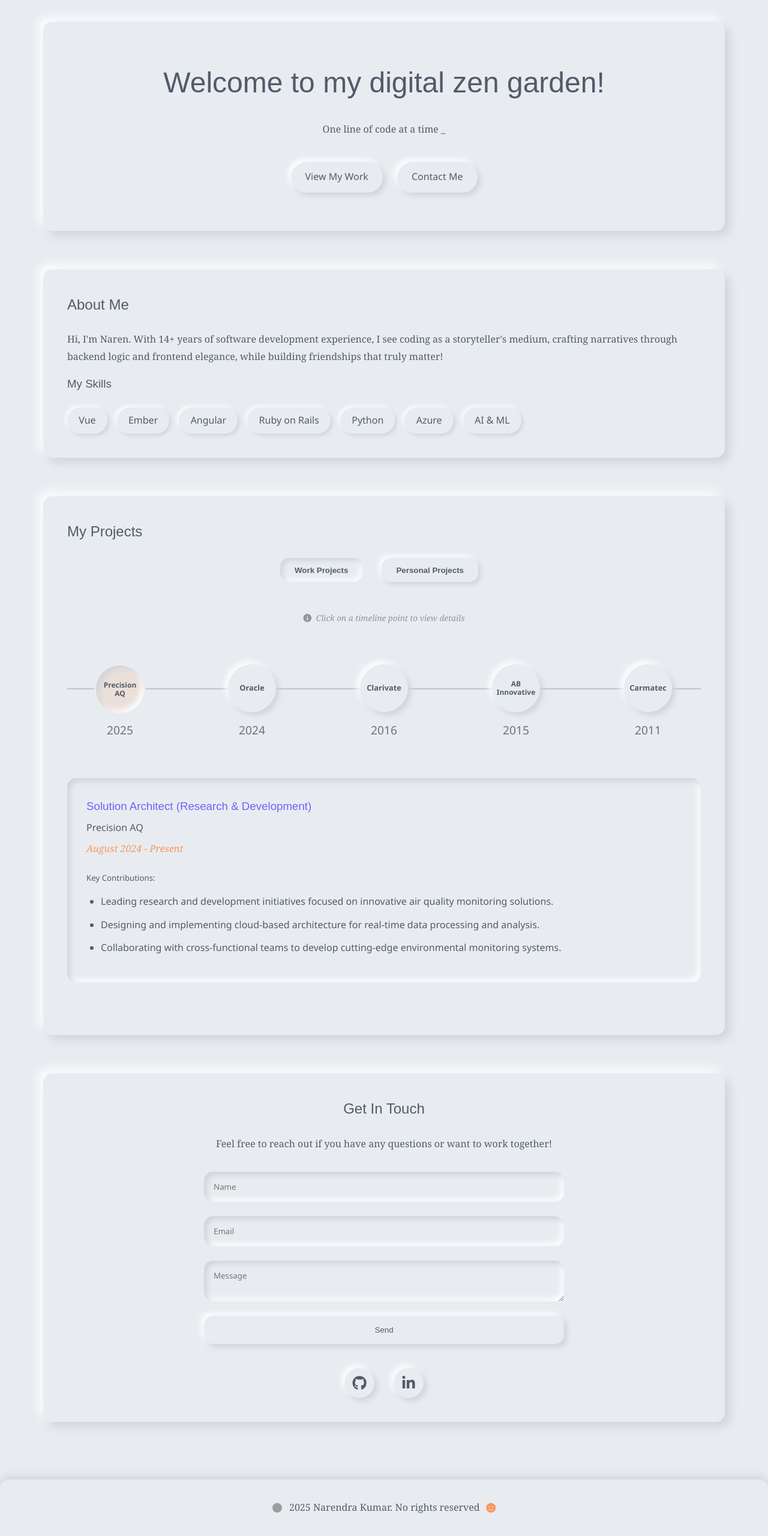
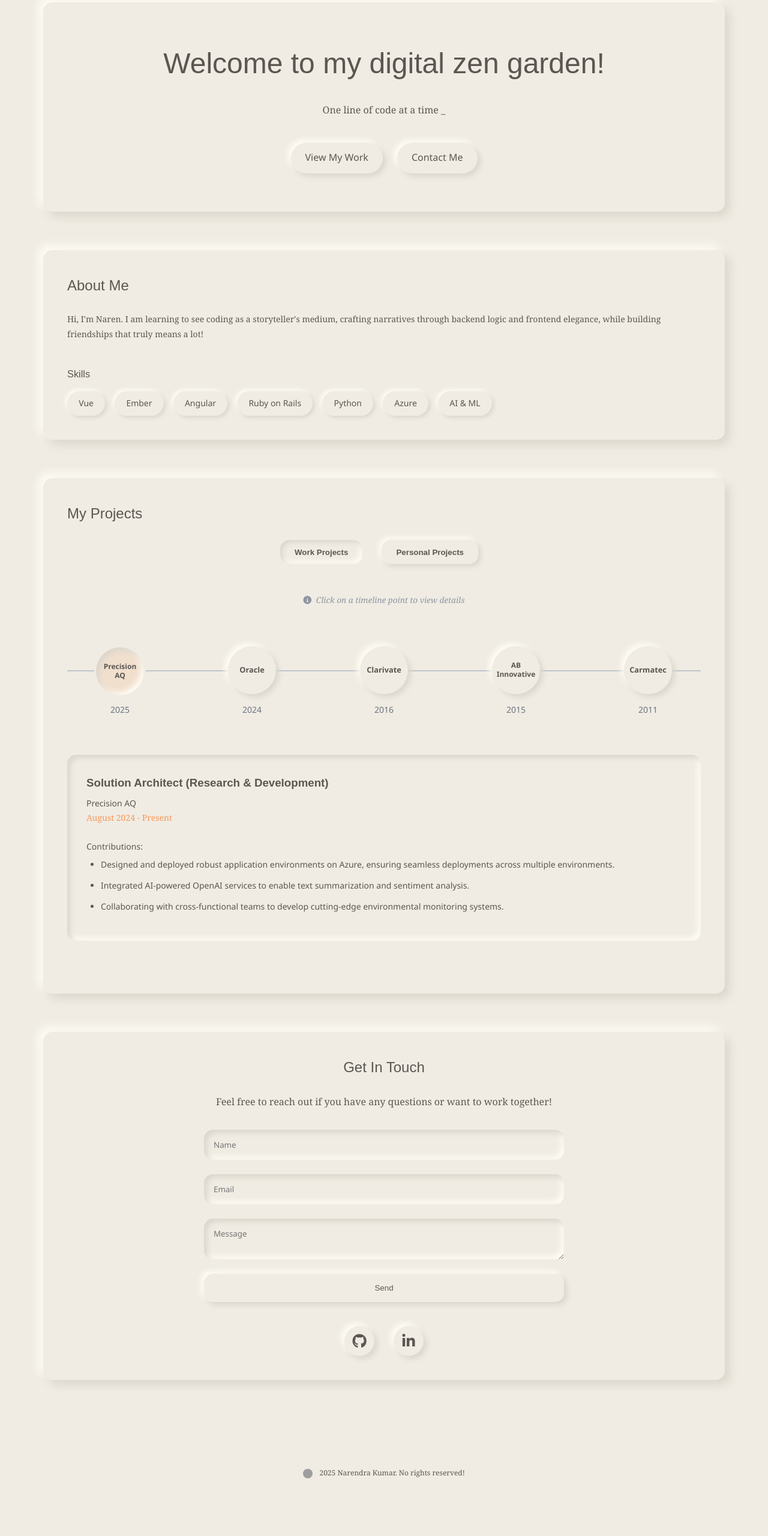
Before and after one commit to dhyan/personal_website, a plain HTML site: page index.html in a window 1280 px wide. Shown: the part 188-2748 px from the top of the page at 60% size. After the commit the page ends 2685 px from the top, so only its background shows below. Drawn offline with Linux system fonts and the light colour scheme; grey boxes are pictures that could not be loaded.

Commit message:
update styles and content

```diff
--- a/assets/styles/style.css
+++ b/assets/styles/style.css
@@ -9,10 +9,10 @@
     --primary-color: #6c63ff;
     --primary-color-rgb: 108, 99, 255;
     --secondary-color: #8e87fa;
-    --background-color: #e8ecf0;
-    --text-color: #515b6a;
-    --shadow-dark: #d0d4d9;
-    --shadow-light: #fcfeff;
+    --background-color: #f0ece3;
+    --text-color: #5a5651;
+    --shadow-dark: #dbd6cc;
+    --shadow-light: #fffdf5;
     --border-radius: 15px;
     --hover-color: #f8965a;
     --hover-color-rgb: 248, 150, 90;
@@ -26,7 +26,7 @@ body {
     color: var(--text-color);
     background-color: var(--background-color);
     transition: background-color 0.3s ease, color 0.3s ease;
-    padding-bottom: 2rem;
+    padding-bottom: 0;
 }
 
 /* Accessibility */
@@ -85,7 +85,7 @@ a:hover {
 /* Layout */
 header {
     padding: 1.5rem 0;
-    margin-bottom: 2rem;
+    /* margin-bottom: 2rem; */
     background-color: var(--background-color);
     box-shadow: 0 5px 15px var(--shadow-dark);
     backdrop-filter: blur(5px);
@@ -182,13 +182,14 @@ section:hover {
 
 footer {
     text-align: center;
-    padding: 2rem;
+    padding: 1rem;
     color: var(--text-color);
-    border-top-left-radius: var(--border-radius);
-    border-top-right-radius: var(--border-radius);
     background-color: var(--background-color);
-    box-shadow: 0 -5px 15px var(--shadow-dark);
-    backdrop-filter: blur(3px);
+    position: relative;
+    margin-top: 2rem;
+    box-shadow: none;
+    border-top: none;
+    font-size: 0.75rem;
 }
 
 footer i.fa-smile {
@@ -240,6 +241,14 @@ footer i.fa-smile {
     display: flex;
     flex-direction: column;
     gap: 2rem;
+
+    .about-text {
+        font-size: 0.875rem;
+        h3 {
+            margin-top: 2.5rem;
+            margin-bottom: 1rem;
+        }
+    }
 }
 
 .skills-list {
@@ -247,7 +256,7 @@ footer i.fa-smile {
     display: flex;
     flex-wrap: wrap;
     gap: 1rem;
-    margin-top: 1rem;
+    /* margin-top: 1rem; */
 }
 
 .skills-list li {
@@ -342,16 +351,21 @@ footer i.fa-smile {
 .project-card h3 {
     margin-top: 0;
     margin-bottom: 1rem;
+    color: var(--text-color);
+    font-weight: 600;
 }
 
 .project-card p {
     margin-bottom: 1.5rem;
+    color: var(--text-color);
+    font-size: 0.875rem;
 }
 
 .project-links {
     display: flex;
     justify-content: space-between;
     margin-top: auto;
+    font-size: 0.875rem;
 }
 
 .project-link, .github-link {
@@ -673,7 +687,7 @@ body.dark-mode {
     font-weight: 500;
     color: #6b7280;
     margin-top: 15px;
-    font-size: 1.2rem;
+    font-size: 0.875rem;
 }
 
 /* Simplify the active timeline item styling */
@@ -723,31 +737,36 @@ body.dark-mode {
 }
 
 .timeline-content h3 {
-    color: var(--primary-color);
+    color: var(--text-color);
     margin-bottom: 0.5rem;
+    font-weight: 600;
 }
 
 .timeline-content h4 {
     color: var(--text-color);
-    margin-bottom: 0.5rem;
+    /* margin-bottom: 0.5rem; */
     font-weight: 500;
+    font-size: 0.875rem;
 }
 
 .timeline-period {
     color: var(--accent-color);
-    font-style: italic;
+    /* font-style: italic; */
     margin-bottom: 1.5rem;
+    font-size: 0.875rem;
 }
 
 .key-contributions h5 {
-    margin-bottom: 1rem;
+    margin-bottom: 0.5rem;
     color: var(--text-color);
     font-weight: 500;
+    font-size: 0.875rem;
 }
 
 .key-contributions ul {
     list-style-type: disc;
     padding-left: 1.5rem;
+    font-size: 0.875rem;
 }
 
 .key-contributions li {
--- a/index.html
+++ b/index.html
@@ -46,9 +46,9 @@
             <h2 id="about-title">About Me</h2>
             <div class="about-content">
                 <div class="about-text">
-                    <p>Hi, I'm Naren. With 14+ years of software development experience, I see coding as a storyteller's medium, crafting narratives through backend logic and frontend elegance, while building friendships that truly matter!</p>
+                    <p>Hi, I'm Naren. I am learning to see coding as a storyteller's medium, crafting narratives through backend logic and frontend elegance, while building friendships that truly means a lot!</p>
                     <!-- <p>Lorem ipsum dolor sit amet, consectetur adipiscing elit. Vivamus lacinia odio vitae vestibulum vestibulum. Cras porttitor quam velit, vel semper nulla finibus at.</p> -->
-                    <h3 id="skills-title">My Skills</h3>
+                    <h3 id="skills-title">Skills</h3>
                     <ul class="skills-list" aria-labelledby="skills-title">
                         <li>Vue</li>
                         <li>Ember</li>
@@ -138,10 +138,10 @@
                             <h4>Precision AQ</h4>
                             <p class="timeline-period">August 2024 - Present</p>
                             <div class="key-contributions">
-                                <h5>Key Contributions:</h5>
+                                <h5>Contributions:</h5>
                                 <ul>
-                                    <li>Leading research and development initiatives focused on innovative air quality monitoring solutions.</li>
-                                    <li>Designing and implementing cloud-based architecture for real-time data processing and analysis.</li>
+                                    <li>Designed and deployed robust application environments on Azure, ensuring seamless deployments across multiple environments.</li>
+                                    <li>Integrated AI-powered OpenAI services to enable text summarization and sentiment analysis.</li>
                                     <li>Collaborating with cross-functional teams to develop cutting-edge environmental monitoring systems.</li>
                                 </ul>
                             </div>
@@ -152,9 +152,9 @@
                             <h4>Oracle</h4>
                             <p class="timeline-period">March 2024 - August 2024</p>
                             <div class="key-contributions">
-                                <h5>Key Contributions:</h5>
+                                <h5>Contributions:</h5>
                                 <ul>
-                                    <li>Working with a team of 5 to develop and support Oracle University applications, which provides an online tutorial/exam platform for students at colleges and universities.</li>
+                                    <li>Collaborated with a team of 5 to develop and support Oracle University applications, delivering an online platform for tutorials and exams tailored to students in colleges and universities.</li>
                                 </ul>
                             </div>
                         </div>
@@ -165,11 +165,11 @@
                             <h4>Clarivate</h4>
                             <p class="timeline-period">July 2016 - March 2024</p>
                             <div class="key-contributions">
-                                <h5>Key Contributions:</h5>
+                                <h5>Contributions:</h5>
                                 <ul>
-                                    <li>Development and architecture design of multiple products using RoR, Angular, Ember, Flask and postgres.</li>
-                                    <li>Currently managing a team of 8 awesome folks, along with managing requirements and design. Temporarily handling scrum master role as well.</li>
-                                    <li>Working on building a POC for in house reports using llm's like llama2 etc using localGPT, HuggingFace etc.</li>
+                                    <li>Developed multiple software products with robust architectures, leveraging technologies like Ruby on Rails, Angular, Ember, Flask, and PostgreSQL.</li>
+                                    <li>Led and managed a high-performing team of 8 engineers, overseeing requirements gathering, system design, and temporarily fulfilling the responsibilities of a Scrum Master.</li>
+                                    <li>Developed a proof-of-concept for in-house reporting systems utilizing advanced LLMs, including LLaMA2 and frameworks like LocalGPT and Hugging Face.</li>
                                 </ul>
                             </div>
                         </div>
@@ -180,12 +180,12 @@
                             <h4>AB Innovative Pvt Ltd</h4>
                             <p class="timeline-period">February 2015 - June 2016</p>
                             <div class="key-contributions">
-                                <h5>Key Contributions:</h5>
+                                <h5>Contributions:</h5>
                                 <ul>
-                                    <li>Twistage is a rich media application which provides customisation of all kinds of video's, image's, track's etc.</li>
-                                    <li>Worked on separating out the heavy modules and use them as independent services, which resulted into creating embedr and transcoder gems for company's private use.</li>
-                                    <li>Upgraded the product to Rails 4 and Ruby 2.</li>
-                                    <li>Worked on another application (for Reliance Jio) which kept all the medical records through web-portal, android and ios applications.</li>
+                                    <li>Twistage, a rich media application enabling extensive customization of videos, images, and audio tracks, delivering tailored solutions for diverse media needs.</li>
+                                    <li>Refactored and modularized heavy application components into independent services, creating in-house gems like Embedr and Transcoder to enhance efficiency and scalability.</li>
+                                    <li>Spearheaded the product upgrade to Rails 4 and Ruby 2, improving performance and compatibility with modern frameworks.</li>
+                                    <li>Contributed to a comprehensive medical records management platform for Reliance Jio, integrating web, Android, and iOS applications to streamline healthcare data access and storage.</li>
                                 </ul>
                             </div>
                         </div>
@@ -196,10 +196,10 @@
                             <h4>Carmatec Inc</h4>
                             <p class="timeline-period">August 2011 - February 2015</p>
                             <div class="key-contributions">
-                                <h5>Key Contributions:</h5>
+                                <h5>Contributions:</h5>
                                 <ul>
-                                    <li>MOVE (Measurement Of Outdoor Visibility And Exposure) -> This project is a web-based interactive planning tool for media buyers, advertisers and outdoor media operators.</li>
-                                    <li>My role was to lead and develop this application, along with client communication and requirement gathering.</li>
+                                    <li>Led the development of MOVE (Measurement of Outdoor Visibility and Exposure), a web-based interactive planning tool designed for media buyers, advertisers, and outdoor media operators.</li>
+                                    <li>Managed client communication, facilitated requirement gathering, and ensured seamless delivery of a user-centric application tailored to industry needs.</li>
                                 </ul>
                             </div>
                         </div>
@@ -216,7 +216,7 @@
                     <h3>Predict Time Complexity of Code</h3>
                     <p>Write any code (java etc) and the model tries to predict the asymptotic time complexity of the code.</p>
                     <div class="project-links">
-                        <a href="https://www.youtube.com/watch?v=SxYMkueELQI" class="project-link" aria-label="Watch demo of Time Complexity Predictor" target="_blank"><i class="fab fa-youtube"></i> Watch Demo</a>
+                        <a href="https://www.youtube.com/watch?v=SxYMkueELQI" class="project-link" aria-label="Watch demo of Time Complexity Predictor" target="_blank"><i class="fab fa-youtube"></i>   Demo</a>
                         <a href="https://github.com/dhyan/code2vec_code_complexity" class="github-link" aria-label="View Time Complexity Predictor source code on GitHub" target="_blank"><i class="fab fa-github"></i> GitHub</a>
                     </div>
                 </article>
@@ -226,7 +226,7 @@
                     <h3>HHI (Human Human Interface)</h3>
                     <p>Demo experiment done with my room-mate! (courtesy backyard-brains)</p>
                     <div class="project-links">
-                        <a href="https://www.youtube.com/watch?v=kBjXXEmErn4" class="project-link" aria-label="Watch demo of Human Human Interface" target="_blank"><i class="fab fa-youtube"></i> Watch Demo</a>
+                        <a href="https://www.youtube.com/watch?v=kBjXXEmErn4" class="project-link" aria-label="Watch demo of Human Human Interface" target="_blank"><i class="fab fa-youtube"></i>   Demo</a>
                     </div>
                 </article>
 
@@ -272,7 +272,7 @@
         </section>
     </main>
     <footer role="contentinfo">
-        <p><img src="assets/images/yogi.png" alt="Yoga Programmer Logo" class="inline-logo"> 2023 Narendra Kumar. No rights reserved <i class="fas fa-smile"></i></p>
+        <p><img src="assets/images/yogi.png" alt="Yoga Programmer Logo" class="inline-logo"> 2023 Narendra Kumar. No rights reserved!</p>
     </footer>
     <script src="assets/scripts/main.js"></script>
 </body>
```
